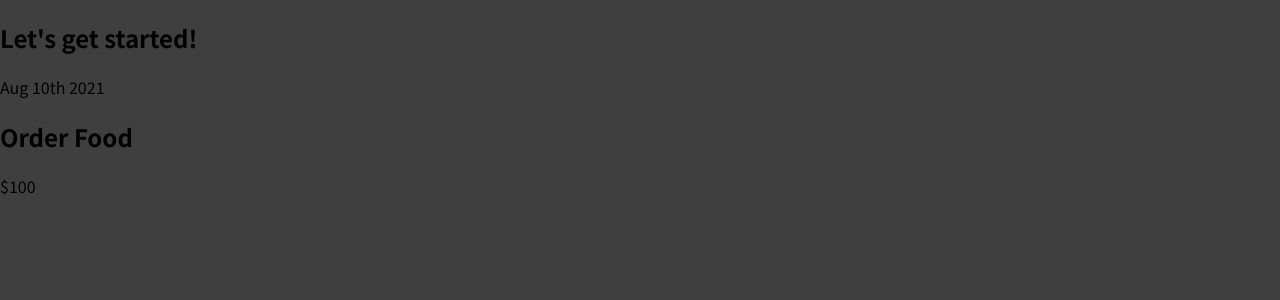
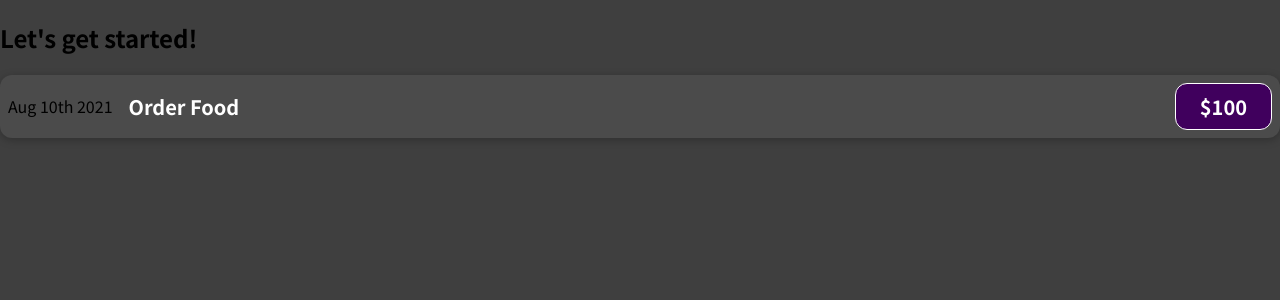
Before and after one commit to sameerbhilare/React, a JavaScript app in the folder Workspace/01-expenses-app/: page / in a window 1280 px wide. Shown: the top 300 px of the page. Built offline with nearby package versions, Linux system fonts and the light colour scheme.

Commit message:
Adding Basic CSS Styling

```diff
--- /dev/null
+++ b/Workspace/01-expenses-app/src/components/ExpenseItem.css
@@ -0,0 +1,56 @@
+.expense-item {
+  display: flex;
+  justify-content: space-between;
+  align-items: center;
+  box-shadow: 0 2px 8px rgba(0, 0, 0, 0.25);
+  padding: 0.5rem;
+  margin: 1rem 0;
+  border-radius: 12px;
+  background-color: #4b4b4b;
+}
+
+.expense-item__description {
+  display: flex;
+  flex-direction: column;
+  gap: 1rem;
+  align-items: flex-end;
+  flex-flow: column-reverse;
+  justify-content: flex-start;
+  flex: 1;
+}
+
+.expense-item h2 {
+  color: #3a3a3a;
+  font-size: 1rem;
+  flex: 1;
+  margin: 0 1rem;
+  color: white;
+}
+
+.expense-item__price {
+  font-size: 1rem;
+  font-weight: bold;
+  color: white;
+  background-color: #40005d;
+  border: 1px solid white;
+  padding: 0.5rem;
+  border-radius: 12px;
+}
+
+@media (min-width: 580px) {
+  .expense-item__description {
+    flex-direction: row;
+    align-items: center;
+    justify-content: flex-start;
+    flex: 1;
+  }
+
+  .expense-item__description h2 {
+    font-size: 1.25rem;
+  }
+
+  .expense-item__price {
+    font-size: 1.25rem;
+    padding: 0.5rem 1.5rem;
+  }
+}
--- a/Workspace/01-expenses-app/src/components/ExpenseItem.js
+++ b/Workspace/01-expenses-app/src/components/ExpenseItem.js
@@ -1,13 +1,16 @@
+// make the React nuild process aware that this .css should be used for this component
+import './ExpenseItem.css';
+
 // A component in React is just a JavaScript function
 function ExpenseItem() {
   // JSX - must return JSX code with only one root element.
   // Inside of that root element, we can have many adjacent elements
   return (
-    <div>
+    <div className='expense-item'>
       <div>Aug 10th 2021</div>
-      <div>
+      <div className='expense-item__description'>
         <h2>Order Food</h2>
-        <div>$100</div>
+        <div className='expense-item__price'>$100</div>
       </div>
     </div>
   );
```
